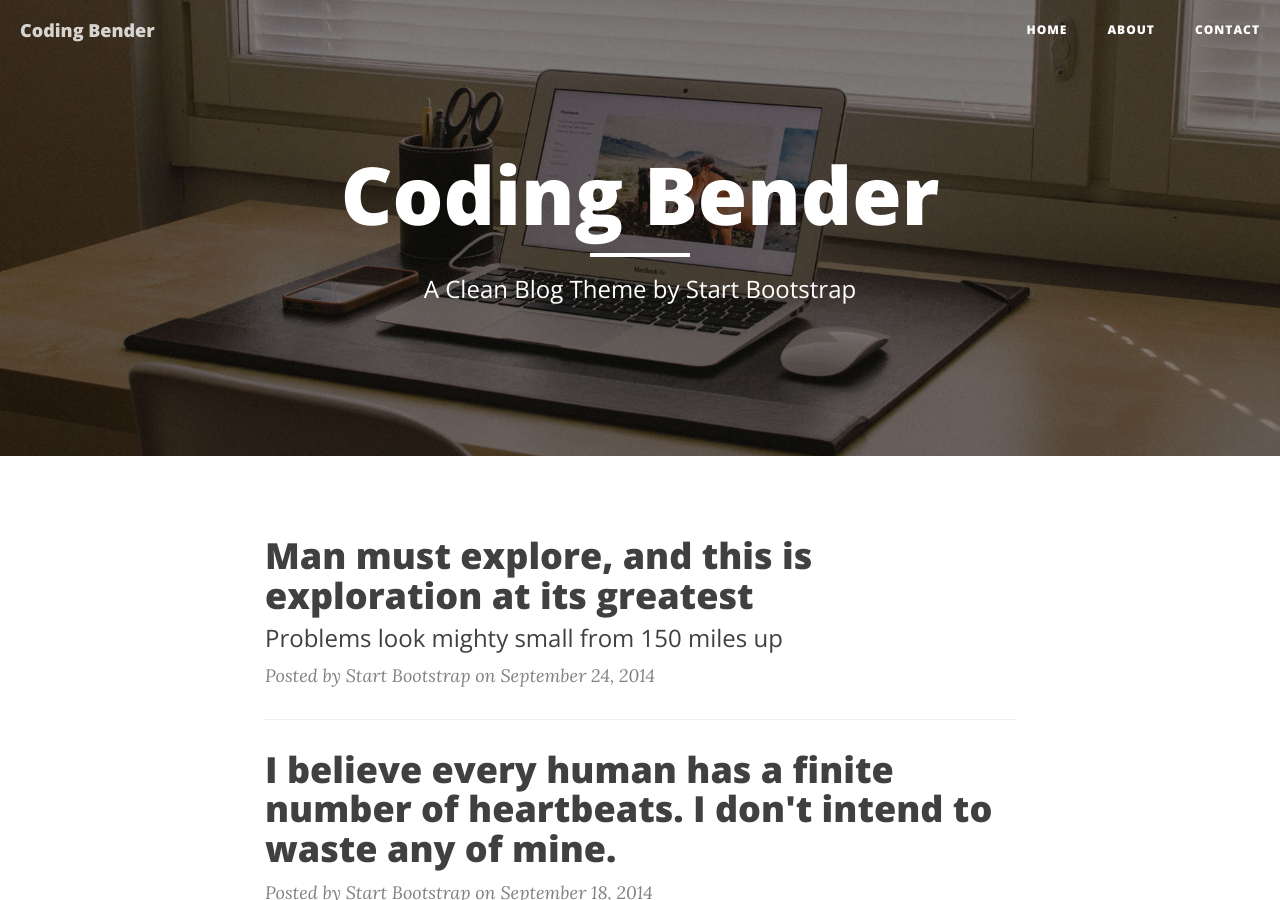
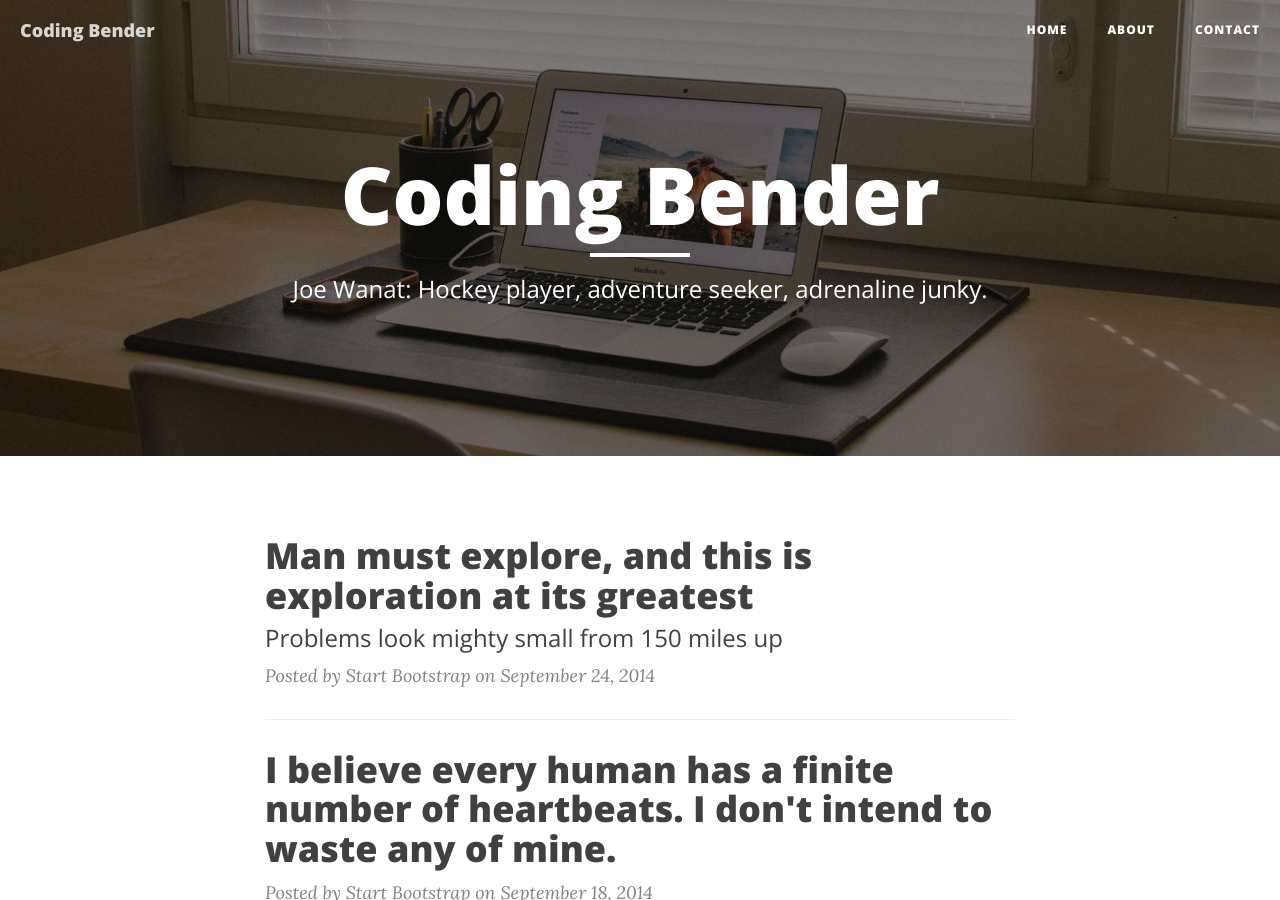
Before and after one commit to jjwanat/jjwanat.github.io, a Jekyll site: the page built from index.html, in a window 1280 px wide and 900 px high. Built offline with Jekyll 4.4.1, drawn with Linux system fonts in a browser that asks for light colours; nearby versions of some CDN libraries; the list of posts is cut into pages by our own code.

Commit message:
updated index page

```diff
--- a/index.html
+++ b/index.html
@@ -1,6 +1,6 @@
 ---
 layout: page
-description: "A Clean Blog Theme by Start Bootstrap"
+description: "Joe Wanat: Hockey player, adventure seeker, adrenaline junky."
 header-img: "img/home-bg.jpg"
 ---
 
```
